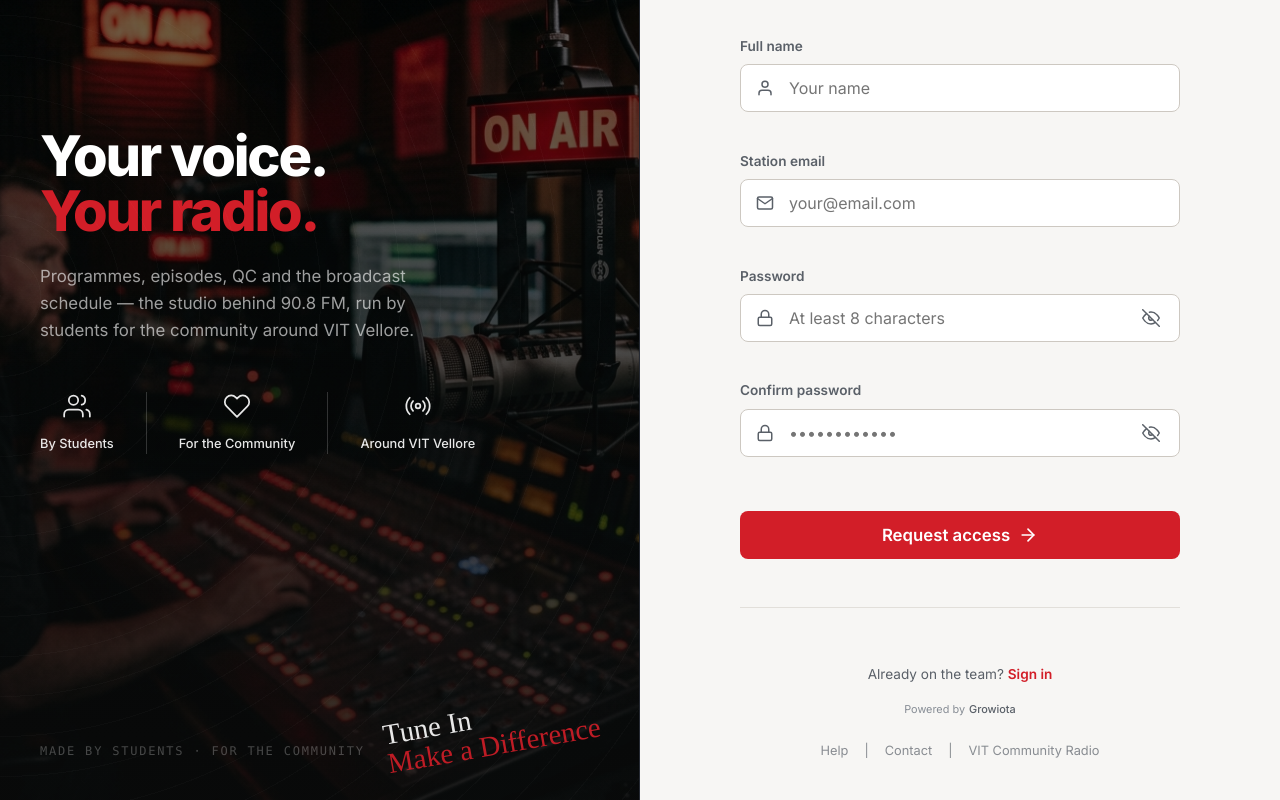
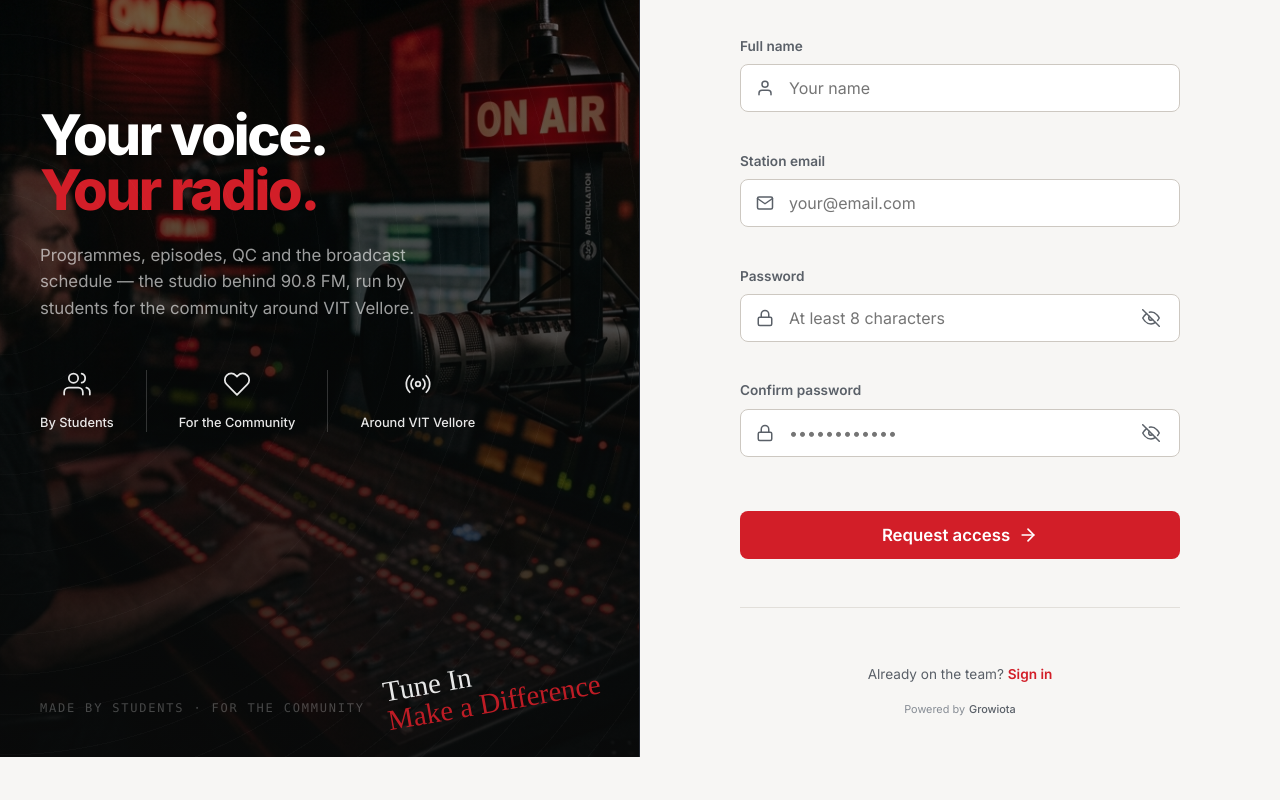
Before and after one commit to contact-daniel-me/VIT-Community-Radio-CMS, a React (Vite) app: page /register in a window 1280 px wide. Shown: the part 208-1008 px from the top of the page. After the commit the page ends 965 px from the top, so only its background shows below. Built offline with nearby package versions, Linux system fonts and the light colour scheme; no server answers.

Commit message:
fix(auth): remove Help Contact and station footer links from AuthShell

```diff
--- a/src/components/site/AuthShell.tsx
+++ b/src/components/site/AuthShell.tsx
@@ -123,28 +123,6 @@ export function AuthShell({
           {footer && (
             <div style={{ borderTop: '1px solid var(--line)', marginTop: '3rem', paddingTop: '1.5rem', textAlign: 'center', fontSize: '0.8rem', color: 'var(--muted)' }}>
               {footer}
-              {/* Help & Contact links — always shown at the bottom */}
-              <div style={{ display: 'flex', gap: '1rem', justifyContent: 'center', marginTop: '1.5rem', opacity: 0.7 }}>
-                <a
-                  href="mailto:vitcr@vit.ac.in?subject=Help%20with%20VCR%20CMS"
-                  style={{ color: 'inherit', textDecoration: 'none' }}
-                  title="Email us for help"
-                >
-                  Help
-                </a>
-                <span aria-hidden="true">|</span>
-                <a
-                  href="mailto:vitcr@vit.ac.in?subject=Contact%20VIT%20Community%20Radio"
-                  style={{ color: 'inherit', textDecoration: 'none' }}
-                  title="Contact VIT Community Radio"
-                >
-                  Contact
-                </a>
-                <span aria-hidden="true">|</span>
-                <Link to="/" style={{ color: 'inherit', textDecoration: 'none' }}>
-                  VIT Community Radio
-                </Link>
-              </div>
             </div>
           )}
         </div>
```
